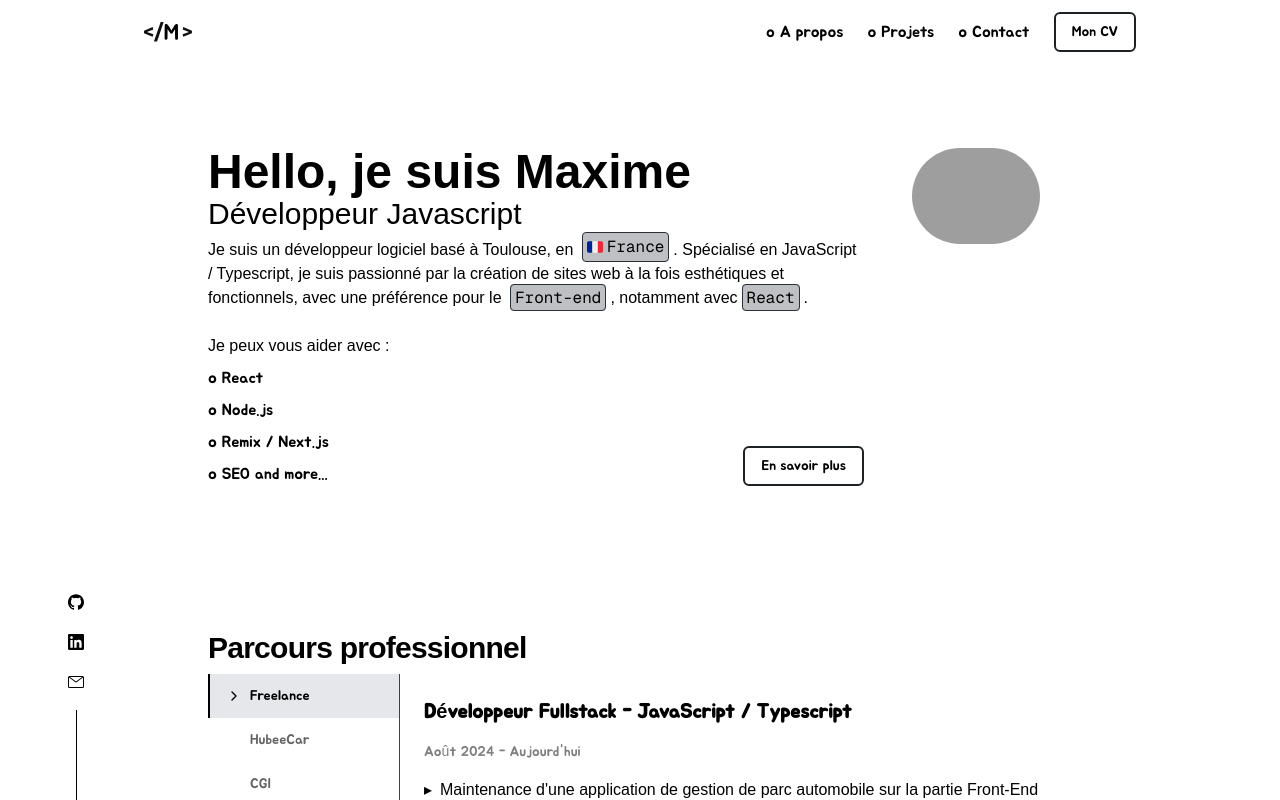
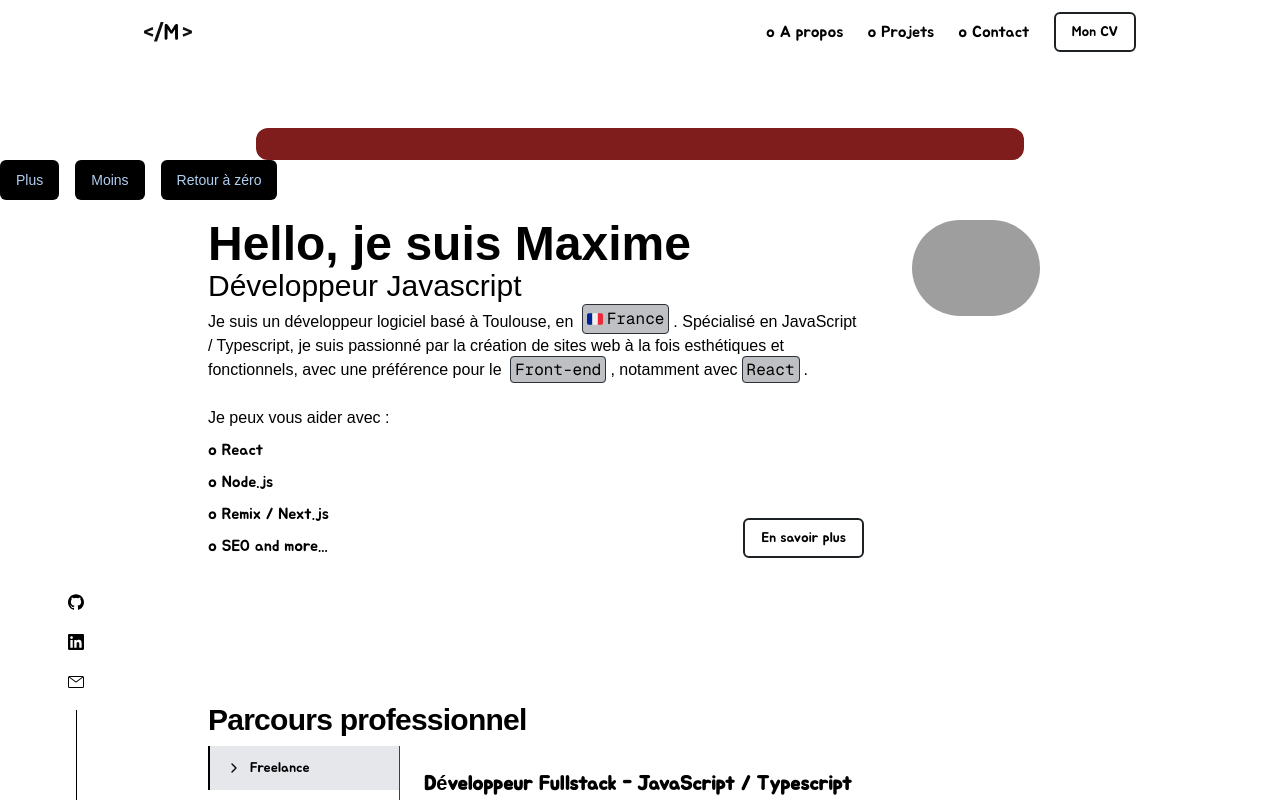
Before and after one commit to Milimaks/portfolio-max, a Next.js app: page / in a window 1280 px wide. Shown: the top 800 px of the page. Built offline with nearby package versions, Linux system fonts and the light colour scheme; grey boxes are pictures that could not be loaded; a web font is replaced by a local one.

Commit message:
[ADD] - useReducer

```diff
--- /dev/null
+++ b/src/app/_components/LoadingBar.tsx
@@ -0,0 +1,71 @@
+import { Button } from "@/components/ui/button";
+import { useReducer } from "react";
+
+export const LoadingBar = ({ nombre }: { nombre: number }) => {
+  const [state, dispatch] = useReducer(taskReducer, 0);
+  const widthLoading = 100 / nombre;
+  return (
+    <div>
+      <div className="flex justify-center w-full">
+        <div className="w-3/5 h-8 bg-red-900 rounded-xl">
+          <div
+            style={{ width: `${state}%` }}
+            className="bg-black h-full rounded-xl"
+          ></div>
+        </div>
+      </div>
+      <div className="flex gap-4">
+        <Button
+          onClick={() =>
+            dispatch({
+              type: "plus",
+              payload: widthLoading,
+            })
+          }
+        >
+          Plus
+        </Button>
+        <Button
+          onClick={() =>
+            dispatch({
+              type: "moins",
+              payload: widthLoading,
+            })
+          }
+        >
+          Moins
+        </Button>
+        <Button
+          onClick={() =>
+            dispatch({
+              type: "reset",
+            })
+          }
+        >
+          Retour à zéro
+        </Button>
+      </div>
+    </div>
+  );
+};
+type TaskType = number;
+type TastAction =
+  | { type: "plus"; payload: number }
+  | { type: "moins"; payload: number }
+  | { type: "reset" };
+
+function taskReducer(state: TaskType, action: TastAction) {
+  switch (action.type) {
+    case "plus": {
+      return state + action.payload;
+    }
+    case "moins": {
+      return state === 0 ? state : state - action.payload;
+    }
+    case "reset": {
+      return 0;
+    }
+    default:
+      return state;
+  }
+}
--- a/src/app/page.tsx
+++ b/src/app/page.tsx
@@ -9,6 +9,7 @@ import { MyNetworks } from "./_components/MyNetworks";
 import { MyWorks } from "./_components/MyWorks";
 import { Spacing } from "./_components/Spacing";
 import { TooltipProvider } from "@/components/ui/tooltip";
+import { LoadingBar } from "./_components/LoadingBar";
 
 export default function Home() {
   const [isCollapsibleOpen, setIsCollapsibleOpen] = useState<boolean>(false);
@@ -17,6 +18,7 @@ export default function Home() {
       <main>
         <Header setIsCollapsibleOpen={setIsCollapsibleOpen} />
         <Spacing size="md" />
+        <LoadingBar nombre={8} />
         <Hero
           isCollapsibleOpen={isCollapsibleOpen}
           setIsCollapsibleOpen={setIsCollapsibleOpen}
```
